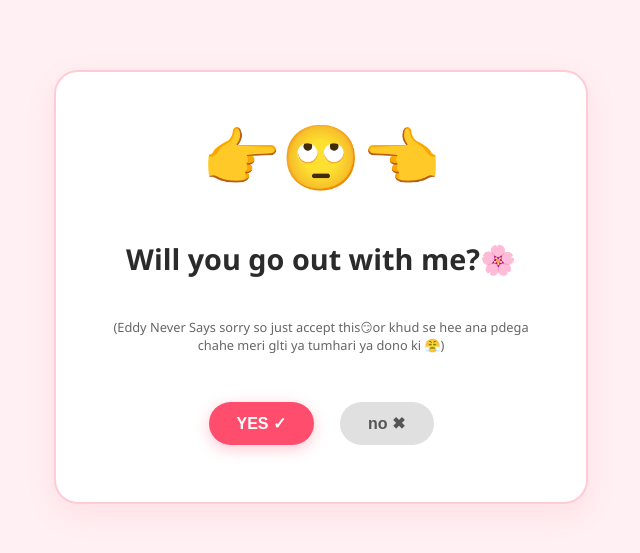
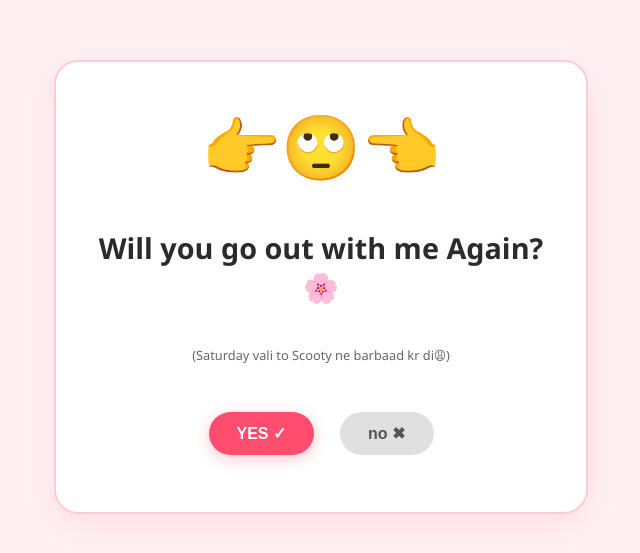
Before and after one commit to aadityayesgermany-web/Not-An-Apology-It-is-what-it-is, a plain HTML site: page index.html in a window 1280 px wide. Shown: the part 113-666 px from the top of the page, without its empty margins (319-959 px from the left). Drawn offline with Linux system fonts and the light colour scheme.

Commit message:
Update index.html

```diff
--- a/index.html
+++ b/index.html
@@ -188,8 +188,8 @@
     <div class="container" id="mainContainer">
 
         <div class="screen active" id="screen1">
-            <div class="media-placeholder">👉🙄👈</div> <h2>Will you go out with me?🌸</h2>
-            <p class="subtitle" style="margin-top: 1rem; font-size: 0.8rem;">(Eddy Never Says sorry so just accept this😏or khud se hee ana pdega chahe meri glti ya tumhari ya dono ki 😤)</p>
+            <div class="media-placeholder">👉🙄👈</div> <h2>Will you go out with me Again?🌸</h2>
+            <p class="subtitle" style="margin-top: 1rem; font-size: 0.8rem;">(Saturday vali to Scooty ne barbaad kr di😩)</p>
         </div>
             <div class="btn-container" id="proposalButtons">
                 <button class="btn-yes" onclick="nextScreen(2)" style="position: absolute; left: 25%;">YES ✓</button>
@@ -198,7 +198,7 @@
 
         <div class="screen" id="screen2">
             <div class="media-placeholder">😲</div>
-            <h2>It can never be a NO 😎</h2>
+            <h2>IK You can never say NO to me😏</h2>
             <p class="subtitle"> </p>
             <button class="btn-next" onclick="nextScreen(3)">okay okay lets go ahead 💝! ➡️</button>
         </div>
```
